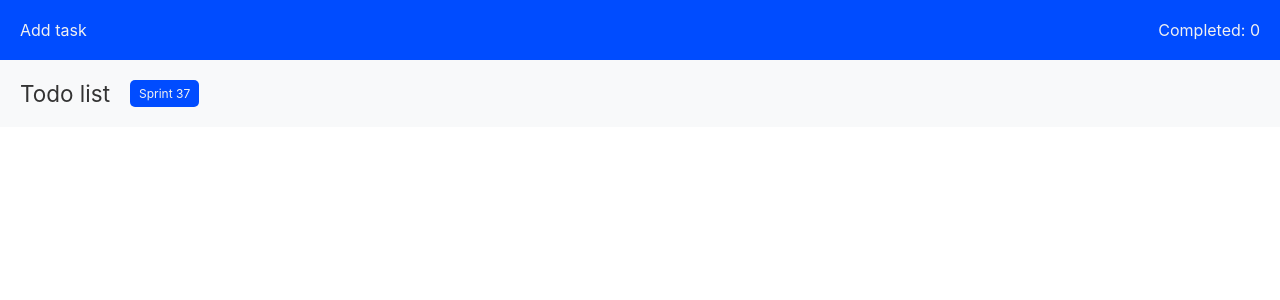
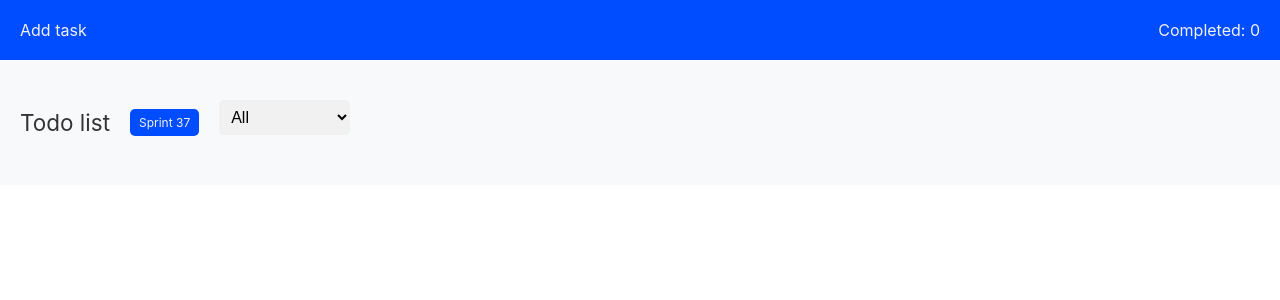
Before and after one commit to MattWindle26/react-todo-app, a React (Create React App) app: page / in a window 1280 px wide. Shown: the top 300 px of the page. Built offline with nearby package versions, Linux system fonts and the light colour scheme.

Commit message:
Added dropdown filter

```diff
--- a/src/App.js
+++ b/src/App.js
@@ -62,13 +62,13 @@ const getLocalTodos = () => {
     <div className="App">
       <Nav
         completedTodos={completedTodos}
+        setStatus={setStatus}
       />
       <Form
         todos={todos}
         inputText={inputText}
         setTodos={setTodos}
         setInputText={setInputText}
-        setStatus={setStatus}
         assignText={assignText}
         setAssignText={setAssignText}
       />
--- a/src/Components/Nav.js
+++ b/src/Components/Nav.js
@@ -1,4 +1,6 @@
-const Nav = ({ completedTodos }) => {
+import Search from "./Search";
+
+const Nav = ({ completedTodos, setStatus }) => {
 
 
     const showAdd = () => {
@@ -18,6 +20,9 @@ const Nav = ({ completedTodos }) => {
             <div className="sub-nav">
                 <h2>Todo list</h2>
                 <a href="" className="btn">Sprint 37</a>
+                <Search
+                    setStatus={setStatus}
+                />
             </div>
         </div>
      );
--- a/src/Components/Search.js
+++ b/src/Components/Search.js
@@ -1,6 +1,5 @@
 
-const Search = (
-    setStatus,
+const Search = ({ setStatus }
 ) => {
 
     const statusHandler = (e) => {
```
